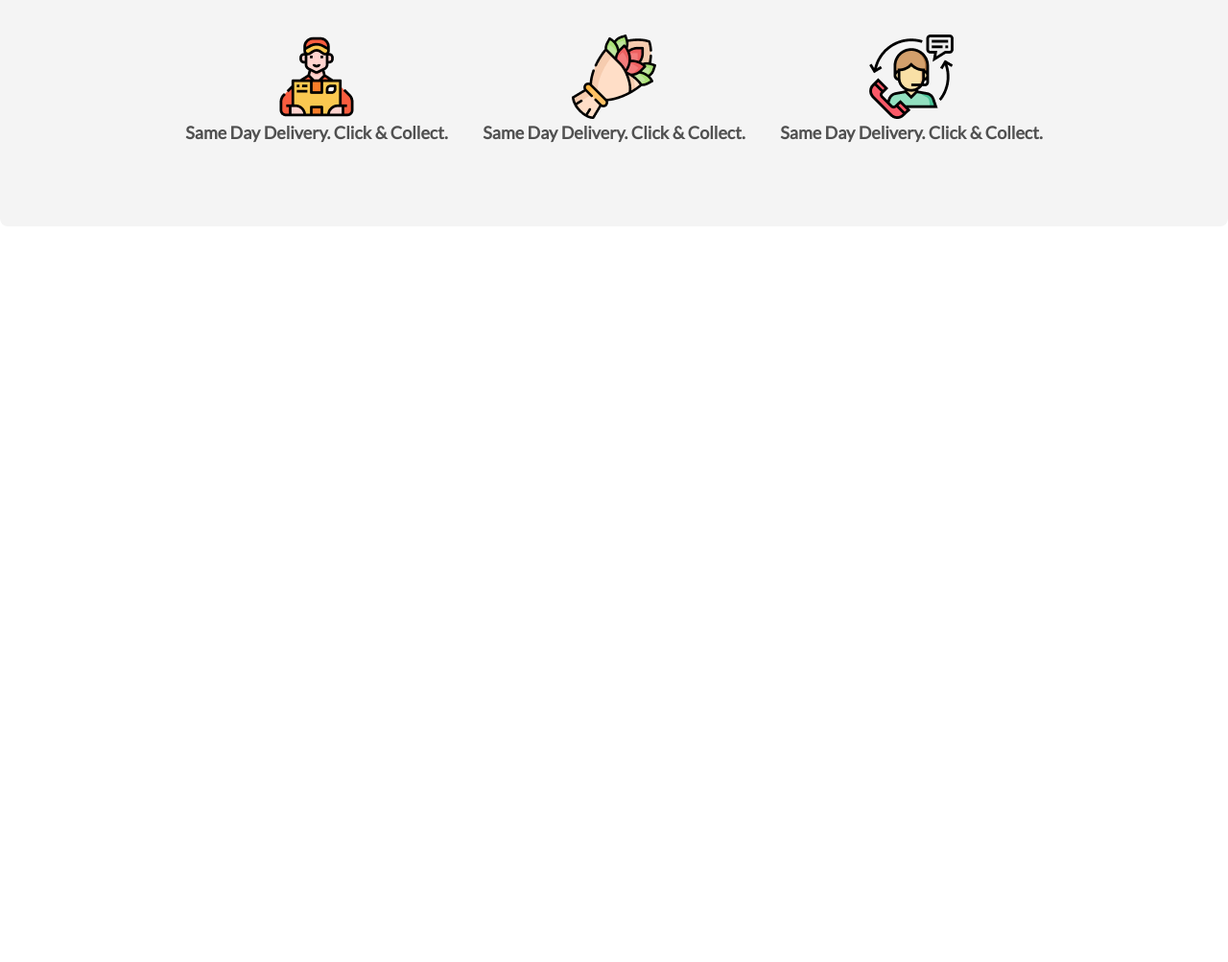
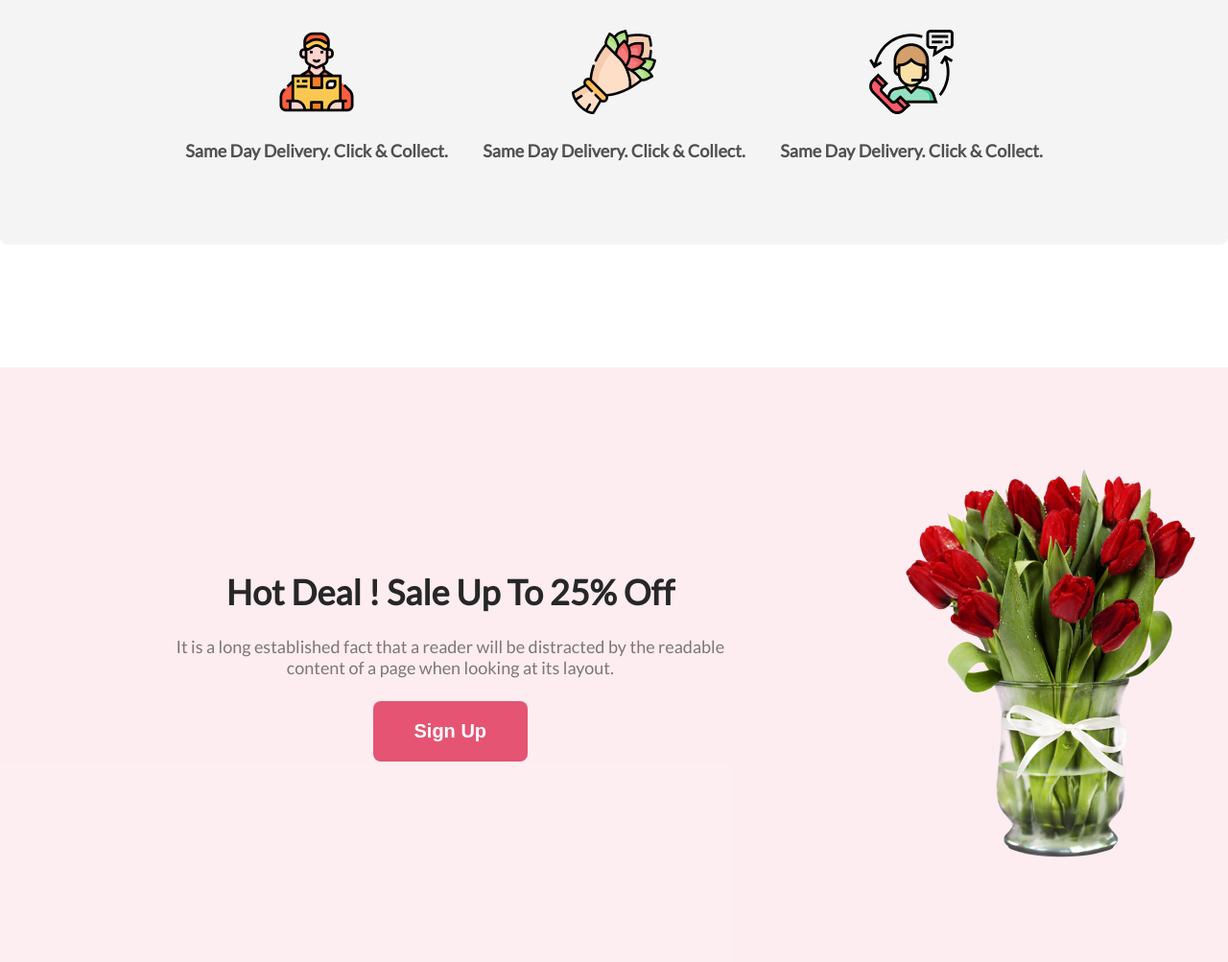
Before and after one commit to musfiqur172/flower-shop, a plain HTML site: page index.html in a window 1280 px wide. Shown: the part 2000-3003 px from the top of the page at 96% size. Before the commit the page ends 2364 px from the top, so only its background shows below. Drawn offline with Linux system fonts and the light colour scheme.

Commit message:
hot deal added

```diff
--- a/index.html
+++ b/index.html
@@ -82,6 +82,20 @@
             </div>
 
         </section>
+
+        <section class="hot-deal">
+            <div class="hot-deal-container">
+                <div class="hot-deal-info">
+                    <div class="hot-deal-title">Hot Deal ! Sale Up To 25% Off</div>
+                    <div class="hot-deal-description">
+                        <p>It is a long established fact that a reader will be distracted by the readable</p>
+                        <p>content of a page when looking at its layout.</p>
+                    </div>
+                    <button class="btn-primary">Sign Up</button>
+                </div>
+                <div class="hot-deal-image"><img src="Flower Asset/pngwing 8.png" alt=""></div>
+            </div>
+        </section>
     </main>
     <footer></footer>
 </body>
--- a/styles/style.css
+++ b/styles/style.css
@@ -49,11 +49,8 @@ header {
 .banner-title {
     margin-bottom: 32px;
     color: #272727;
-    font-family: Lato;
     font-size: 40px;
-    font-style: normal;
     font-weight: 800;
-    line-height: normal;
 }
 
 .banner-description {
@@ -83,7 +80,7 @@ main {
     color: #272727;
     text-align: center;
     font-family: Lato;
-    font-size: 40px;
+    font-size: 36px;
     font-style: normal;
     font-weight: 800;
     line-height: normal;
@@ -99,7 +96,6 @@ main {
     font-weight: 400;
     line-height: 30px;
     margin-bottom: 48px;
-    /* 166.667% */
 }
 
 .feature-flowers-container {
@@ -177,4 +173,38 @@ main {
     font-style: normal;
     font-weight: 600;
     /* 145.833% */
+    margin-top: 24px;
 }
+
+.hot-deal {
+    background: rgba(229, 84, 115, 0.10);
+    width: 1440px;
+    height: 620px;
+}
+
+.hot-deal-container {
+    display: flex;
+    justify-content: space-evenly;
+    align-items: center;
+    text-align: center;
+    padding-top: 100px;
+}
+
+.hot-deal-title {
+    color: #272727;
+    text-align: center;
+    font-family: Lato;
+    font-size: 36px;
+    font-weight: 800;
+    margin-bottom: 24px;
+}
+
+.hot-deal-description {
+    color: rgba(39, 39, 39, 0.60);
+    text-align: center;
+    font-family: Lato;
+    font-size: 18px;
+    font-style: normal;
+    font-weight: 400;
+    margin-bottom: 24px;
+}
```
